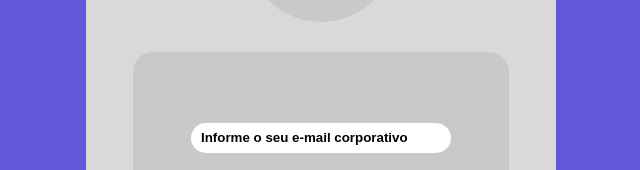
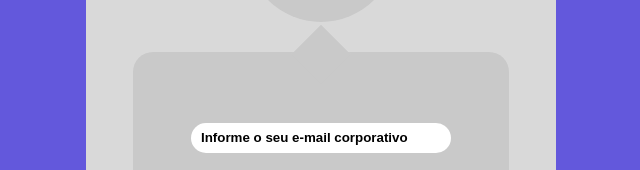
Before and after one commit to JoaoHero/ProjetoLogin, a website: page views/login.html in a window 1280 px wide. Shown: the part 273-443 px from the top of the page, 319-959 px from the left. Drawn offline with Linux system fonts and the light colour scheme; files that its build step writes are made by us from their sources; files whose address does not match are found by name.

Commit message:
Feito a alteração no layout do /login adicionando o triangulo

```diff
--- a/public/css/login.css
+++ b/public/css/login.css
@@ -58,6 +58,7 @@ body {
     margin: 0 auto;
     height: 34rem;
     border-radius: 2rem;
+    position: relative;
 }
 
 .container-form > form {
@@ -117,3 +118,13 @@ body {
     color: black;
     font-weight: 700;
 }
+
+.arrowDetail {
+    background-color: #C9C9C9;
+    clip-path: polygon(50% 0, 100% 50%, 50% 100%, 0 50%);
+    height: 6rem;
+    position: absolute;
+    top: -8%;
+    width: 6rem;
+    z-index: 2;
+}
--- a/views/login.html
+++ b/views/login.html
@@ -13,6 +13,7 @@
             <div class="border-img"><img src="assets/icon.png" alt="img-user"></div>
         </div>
         <div class="container-form">
+            <div class="arrowDetail"></div>
             <form action="" method="">
                 <div class="form-controller">
                     <label for="email">
```
